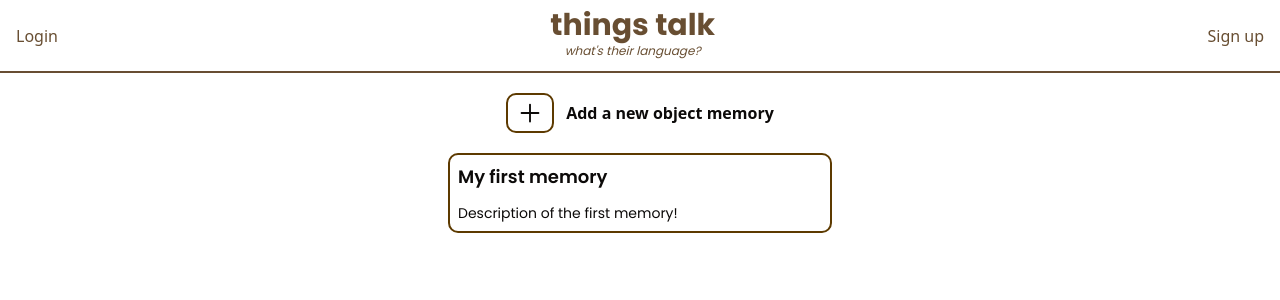
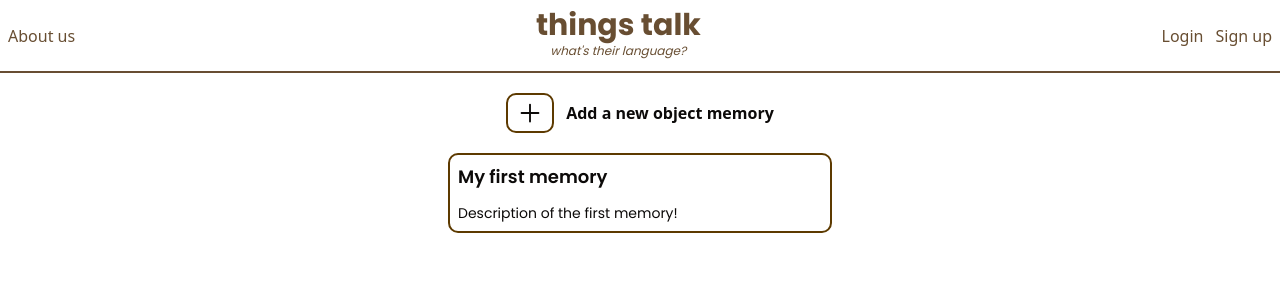
Before and after one commit to leonjretr/pit-stop, a Next.js app: page / in a window 1280 px wide. Shown: the top 300 px of the page. Built offline with nearby package versions, Linux system fonts and the light colour scheme.

Commit message:
Added: continuing work

```diff
--- a/src/app/layout.tsx
+++ b/src/app/layout.tsx
@@ -58,10 +58,9 @@ export default function RootLayout({children,}: Readonly<{ children: React.React
         ${inter.variable}`}
 
         >
-        {/*<Wrapper>*/}
-
-        {/*</Wrapper>*/}
-        <Header/>
+        <Wrapper>
+            <Header/>
+        </Wrapper>
         {children}
         </body>
         </html>
--- a/src/components/header/Header.tsx
+++ b/src/components/header/Header.tsx
@@ -4,11 +4,13 @@ const Header = () => {
 
     return (
         <div
-            className={"flex justify-between items-center w-full p-4 bg-white text-brand-coffee border-b-2 border-solid border-brand-coffee"}>
-            <div>
-                Login
+            className={"flex justify-between items-center w-full px-2 py-4 bg-white text-brand-coffee border-b-2 border-solid border-brand-coffee"}>
+            <div className="flex items-center">
+                <div>
+                    About us
+                </div>
             </div>
-            <div>
+            <div className="flex items-center">
                 <button
                     className={"cursor-pointer justify-self-center"}>
                     <div className={"flex flex-col justify-center"}>
@@ -21,8 +23,13 @@ const Header = () => {
                     </div>
                 </button>
             </div>
-            <div>
-                Sign up
+            <div className="flex items-center gap-x-3">
+                <button>
+                    Login
+                </button>
+                <button>
+                    Sign up
+                </button>
             </div>
         </div>
     );
```
